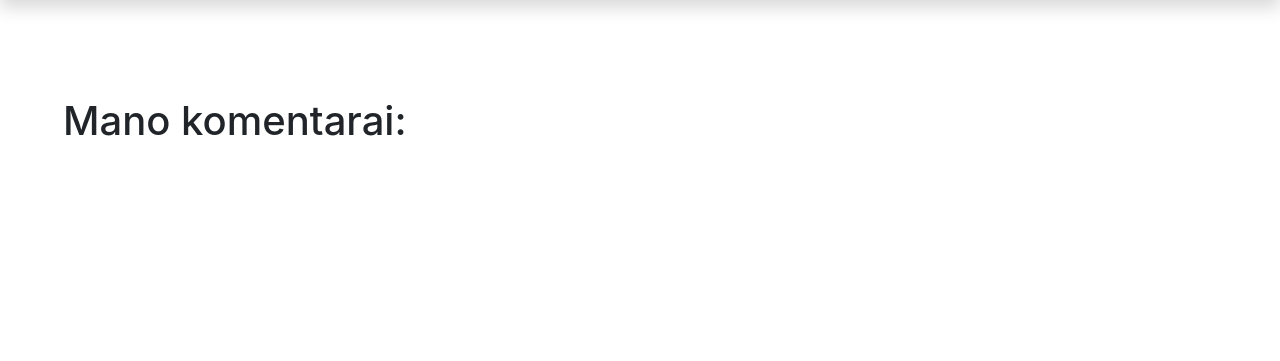
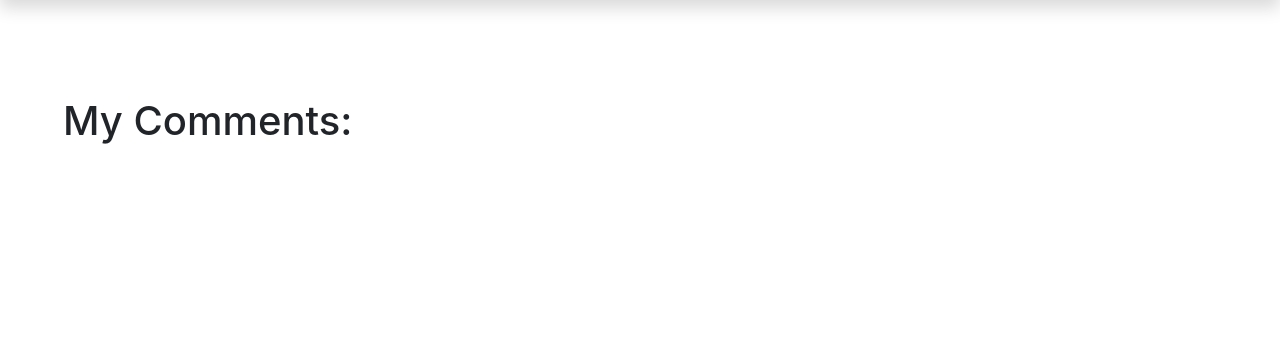
Before and after one commit to DonatasNoreika/myblog202410, a Django app: page /usercomments/ in a window 1280 px wide. Shown: the part 59-420 px from the top of the page. Run offline with Django 5.2, Linux system fonts and the light colour scheme; the visitor is signed in with stand-in values (Sample User, id 1); data that the repository does not hold is empty; some libraries are stand-ins or nearby versions.

Commit message:
+ padaryti usercomments.html vertimai į LT

```diff
--- a/mysite/myblog/templates/usercomments.html
+++ b/mysite/myblog/templates/usercomments.html
@@ -1,9 +1,9 @@
 {% extends "base.html" %}
-
-{% block "title" %}Mano komentarai{% endblock %}
+{% load i18n %}
+{% block "title" %}{% trans "My Comments" %}{% endblock %}
 
 {% block "content" %}
-<h1>Mano komentarai:</h1>
+<h1>{% trans "My Comments" %}:</h1>
 {% for comment in comments %}
 <a href="{% url 'post' comment.post.pk %}">{{ comment.post.title }}</a><br>
 <small class="text-muted">{{ comment.user }}, {{ comment.date_created | date:"Y-m-d, f" }}</small>
```
Also changed, not shown: mysite/myblog/locale/lt/LC_MESSAGES/django.po.
